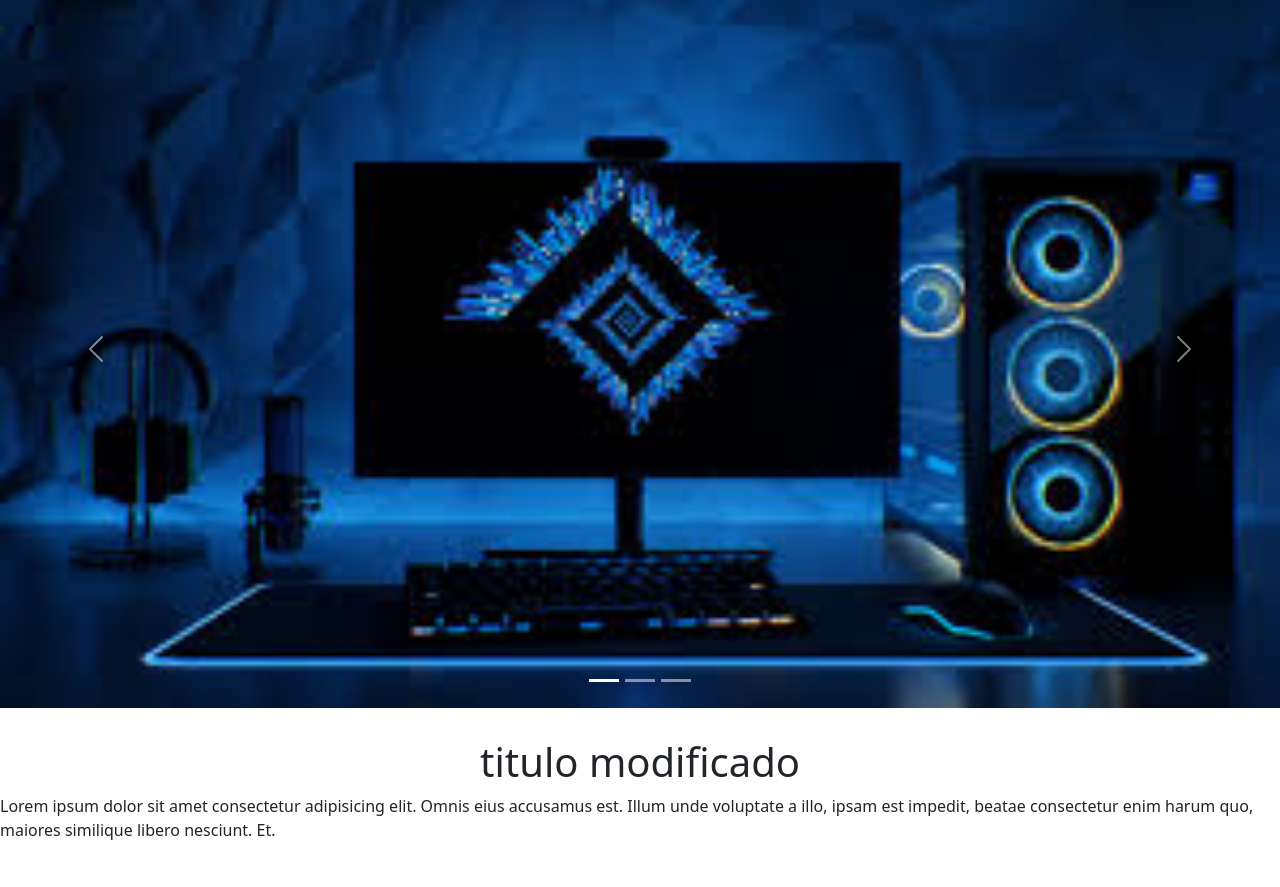
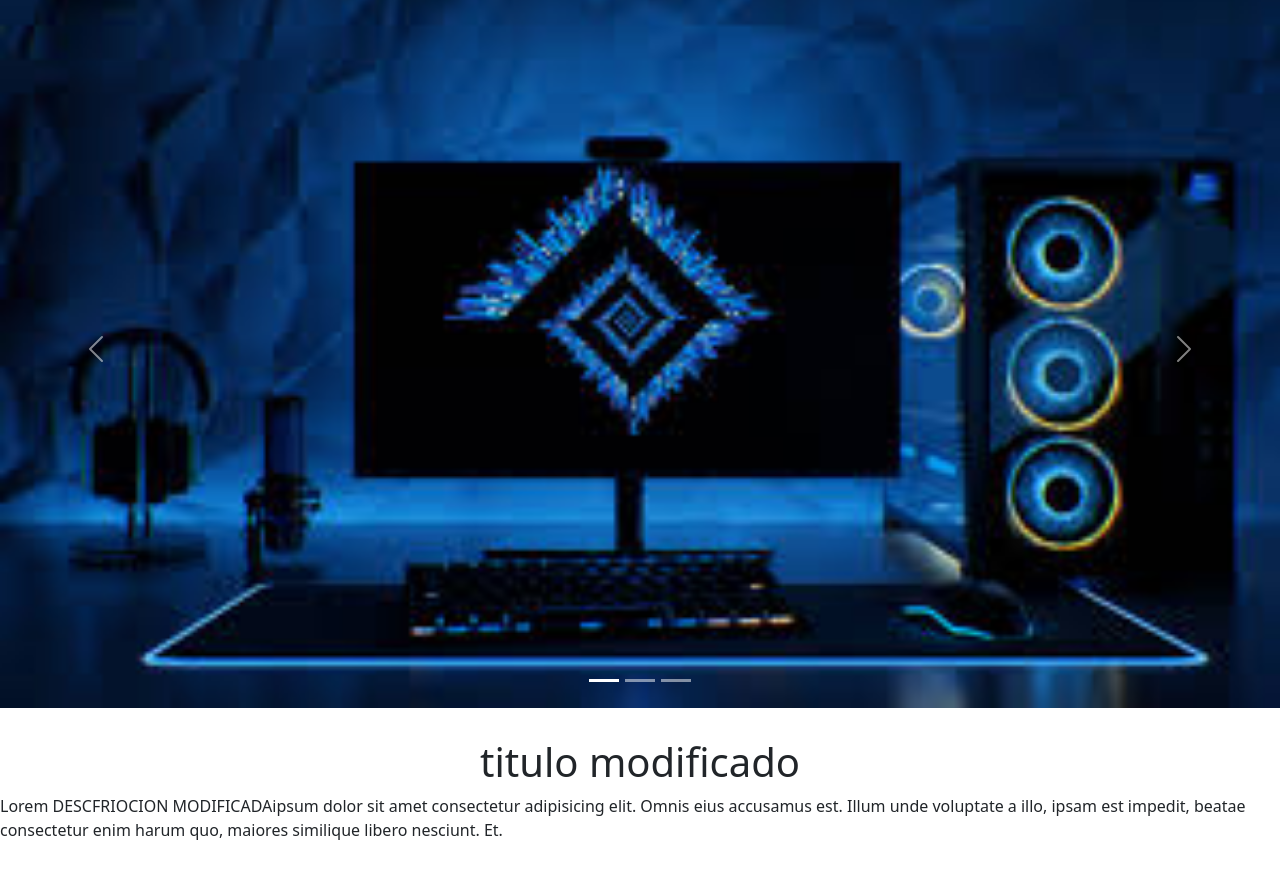
Before and after one commit to luisserranom/Tarea03y04UsachLuisSerrano, a website: page index.html in a window 1280 px wide. Shown: the part 65-952 px from the top of the page. Drawn offline with nearby package versions, Linux system fonts and the light colour scheme.

Commit message:
Modificacion 2 echa por mi

```diff
--- a/index.html
+++ b/index.html
@@ -73,7 +73,8 @@
          <!--Titulo modificado por otro usuario-->
          <h1>titulo modificado</h1>
          <p>
-            Lorem ipsum dolor sit amet consectetur adipisicing elit. Omnis eius accusamus est. Illum unde voluptate a illo, ipsam est impedit, beatae consectetur enim harum quo, maiores similique libero nesciunt. Et.
+            <!--Modificacion echa por mi Luis Serrano-->
+            Lorem DESCFRIOCION MODIFICADAipsum dolor sit amet consectetur adipisicing elit. Omnis eius accusamus est. Illum unde voluptate a illo, ipsam est impedit, beatae consectetur enim harum quo, maiores similique libero nesciunt. Et.
          </p>
       </section>
 
```
